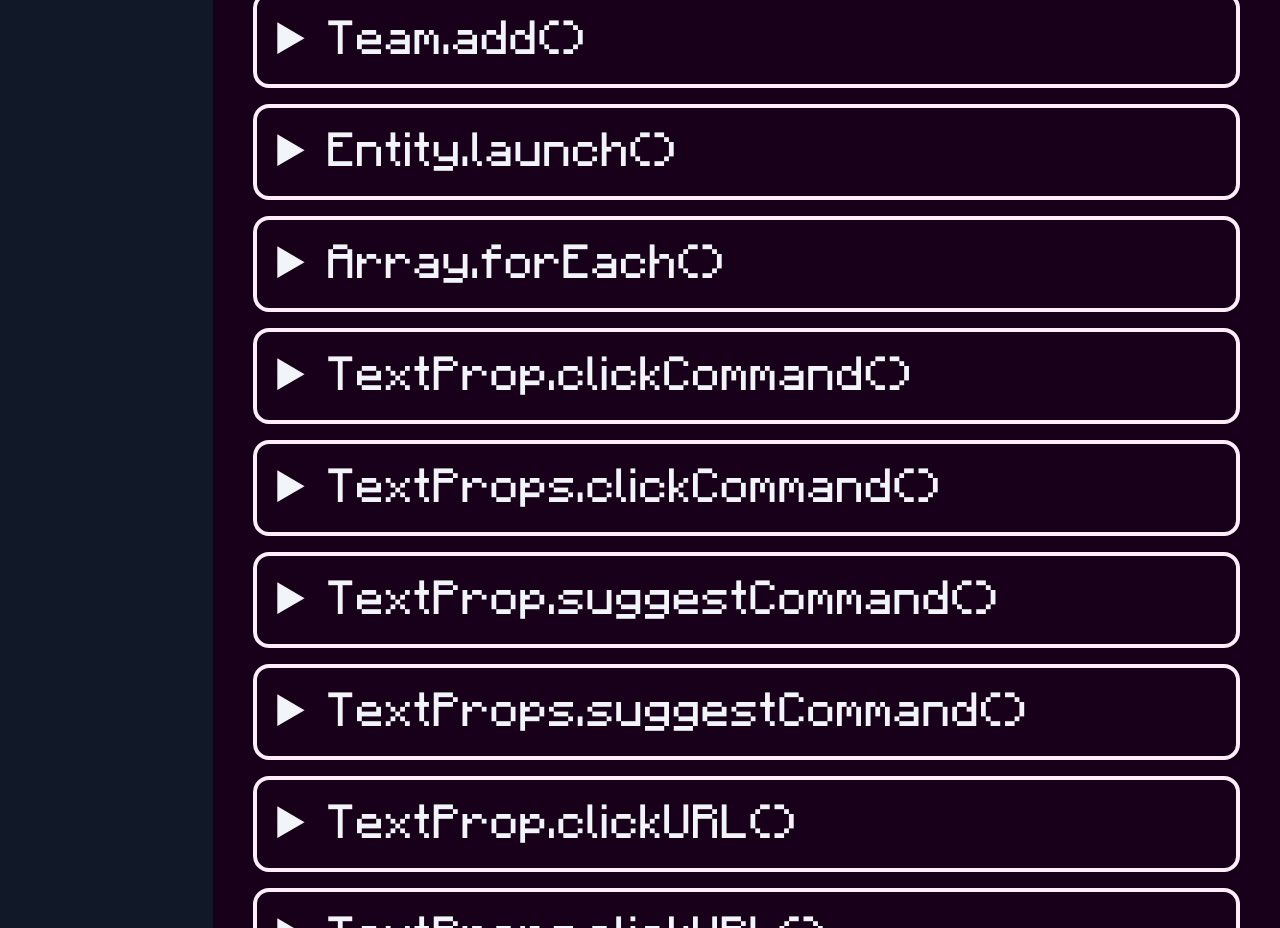
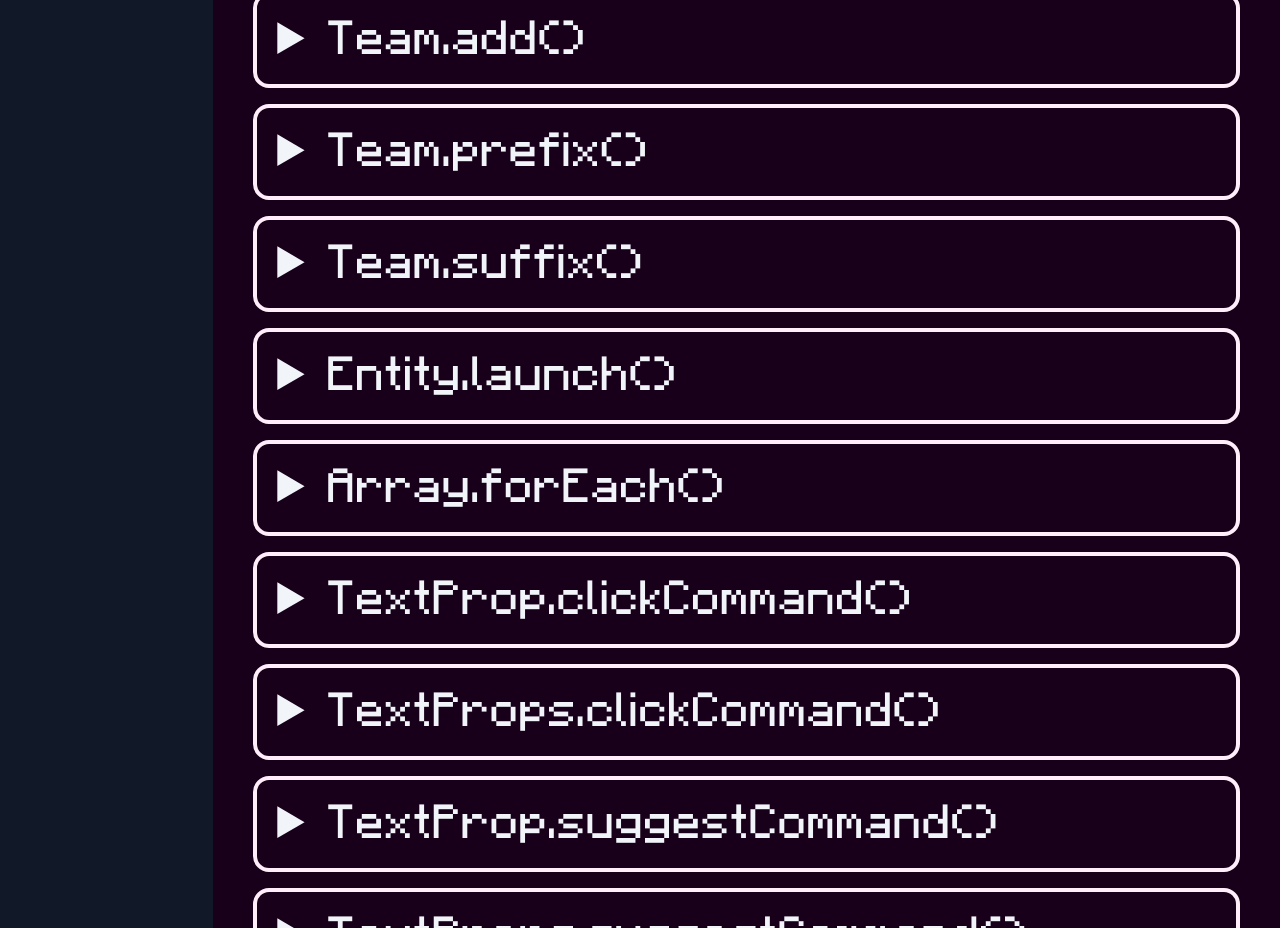
Before and after one commit to WingedSeal/jmc, a React (Create React App) app: page /documentation/built-in-function in a window 1280 px wide. Shown: the part 6720-7648 px from the top of the page. Built offline with nearby package versions, Linux system fonts and the light colour scheme.

Commit message:
feat: add Team.prefix Team.suffix

```diff
--- a/src/pages/BuiltInFunction/Features.tsx
+++ b/src/pages/BuiltInFunction/Features.tsx
@@ -1264,6 +1264,28 @@ const BuildinFeatures = [
             ]}
         />
     </Feature>,
+    <Feature id="team_prefix" summary="Team.prefix()" keywords="vanilla">
+        <p>Modify team's prefix, an alternative to vanilla syntax</p>
+        <Command
+            name="Team.prefix"
+            type="JMCFunction"
+            params={[
+                { key: "team", type: "Keyword" },
+                { key: "prefix", type: "FormattedString" },
+            ]}
+        />
+    </Feature>,
+    <Feature id="team_suffix" summary="Team.suffix()" keywords="vanilla">
+        <p>Modify team's suffix, an alternative to vanilla syntax</p>
+        <Command
+            name="Team.suffix"
+            type="JMCFunction"
+            params={[
+                { key: "team", type: "Keyword" },
+                { key: "suffix", type: "FormattedString" },
+            ]}
+        />
+    </Feature>,
     <Feature
         id="entity_launch"
         summary="Entity.launch()"
```
